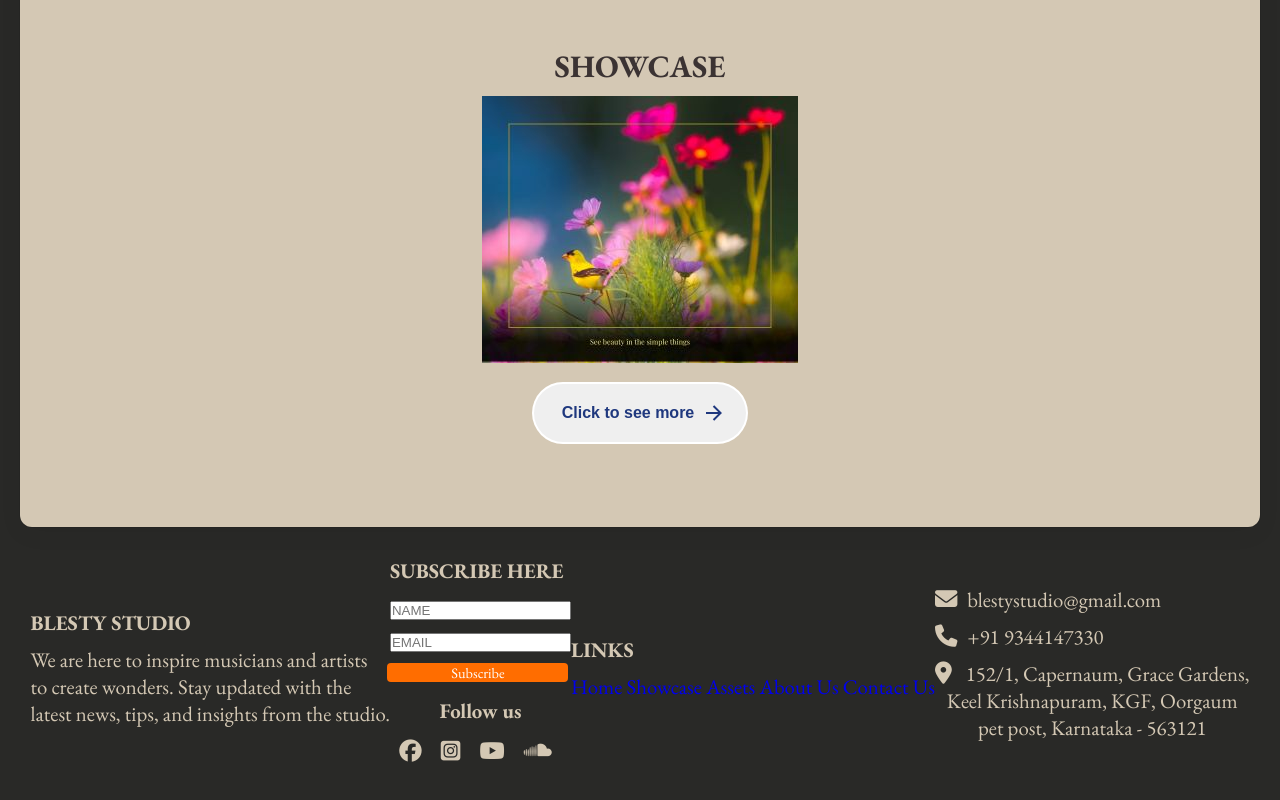
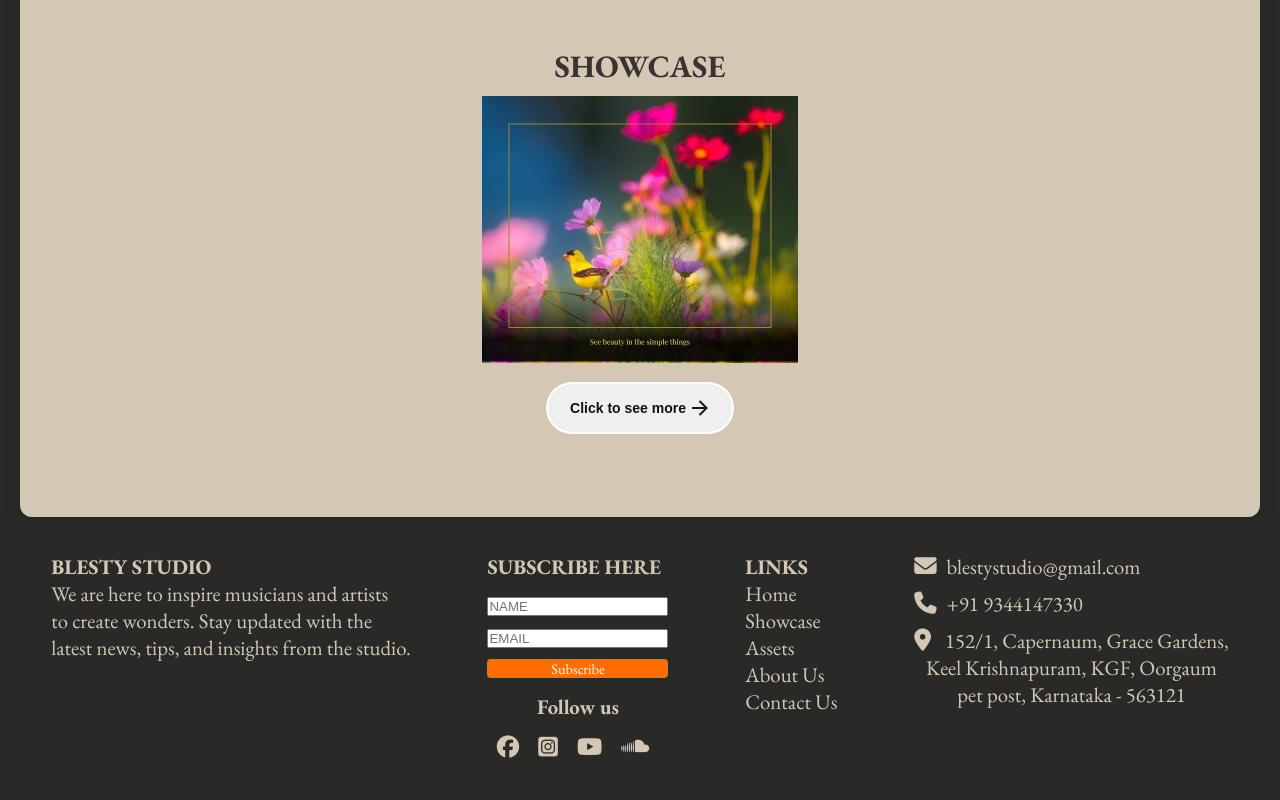
Before and after one commit to abishab77/blestystudio, a plain HTML site: page index.html in a window 1280 px wide. Shown: the part 2744-3544 px from the top of the page. Drawn offline with nearby package versions, Linux system fonts and the light colour scheme; a web font is replaced by a local one.

Commit message:
Update style.css

```diff
--- a/style.css
+++ b/style.css
@@ -64,8 +64,6 @@ header {
     border-radius: 12px;
     box-shadow: rgba(0, 0, 0, 0.05) 0px 6px 24px 0px, rgba(0, 0, 0, 0.08) 0px 0px 0px 1px;
     z-index: 1000;
-
-
 
 
     z-index: 1000;
@@ -328,7 +326,7 @@ button {
 {
     display: flex;
     justify-content: space-between;
-    align-items: center;
+    align-items: start;
     flex-direction: column;
 }
 #subscription input {
@@ -459,14 +457,31 @@ button {
 /* footer */
 footer {
     display: flex;
-    justify-content: center;
-    align-items: center;
+    justify-content: space-between;
+    align-items: start;
+
     color: #D4C8B4;
     text-align: center;
     margin: 2vh 2vw;
     position: relative;
+    padding: 2vh 2vw;
+    /* height: 50vh; */
 }
+#followus-footer {
 
+    display: flex;
+    justify-content: space-evenly;
+
+    gap: 0px;
+    margin: 14px 0px;
+}
+.footer-links
+{
+    color: #D4C8B4;
+    display: block;
+    text-align: left;
+}
+/*
 #followus-footer {
 
     display: flex;
@@ -491,7 +506,7 @@ h5 {
 
 
 
-}
+} */
 
 /* 768 to 1200 */
 
@@ -906,7 +921,7 @@ text-align: center;
 
   .btn-subscribe {
     --primary-color: #111;
-    --hovered-color: #c84747;
+    --hovered-color: #ff6d00;
     position: relative;
     display: flex;
     font-weight: 600;
@@ -971,14 +986,14 @@ text-align: center;
     display: flex;
     align-items: center;
     gap: 4px;
-    padding: 16px 36px;
+    padding: 12px 30px;
     border: 4px solid;
     border-color: transparent;
-    font-size: 16px;
+    font-size: 14px;
     /* background-color: ; */
     border-radius: 100px;
     font-weight: 600;
-    color: #1f387e;
+    color: #111;
     box-shadow: 0 0 0 2px #ffffff;
     cursor: pointer;
     overflow: hidden;
@@ -989,7 +1004,7 @@ text-align: center;
   .animated-button svg {
     position: absolute;
     width: 24px;
-    fill: #1f387e;
+    fill: rgb(29, 21, 14);
     z-index: 9;
     transition: all 0.8s cubic-bezier(0.23, 1, 0.32, 1);
   }
@@ -1009,7 +1024,7 @@ text-align: center;
     transform: translate(-50%, -50%);
     width: 20px;
     height: 20px;
-    background-color: #c5e5e4;
+    background-color: rgb(29, 21, 14);
     border-radius: 50%;
     opacity: 0;
     transition: all 0.8s cubic-bezier(0.23, 1, 0.32, 1);
@@ -1020,6 +1035,7 @@ text-align: center;
     z-index: 1;
     transform: translateX(-12px);
     transition: all 0.8s cubic-bezier(0.23, 1, 0.32, 1);
+
   }
 
   .animated-button:hover {
@@ -1027,7 +1043,14 @@ text-align: center;
     color: #212121;
     border-radius: 12px;
   }
-
+  .animated-button:hover .text
+  {
+    color: #fff;
+  }
+  .animated-button:hover svg
+  {
+    color: #fff;
+  }
   .animated-button:hover .arr-1 {
     right: -25%;
   }
@@ -1041,7 +1064,7 @@ text-align: center;
   }
 
   .animated-button:hover svg {
-    fill: #1f387e;
+    fill: #fff;
   }
 
   .animated-button:active {
```
